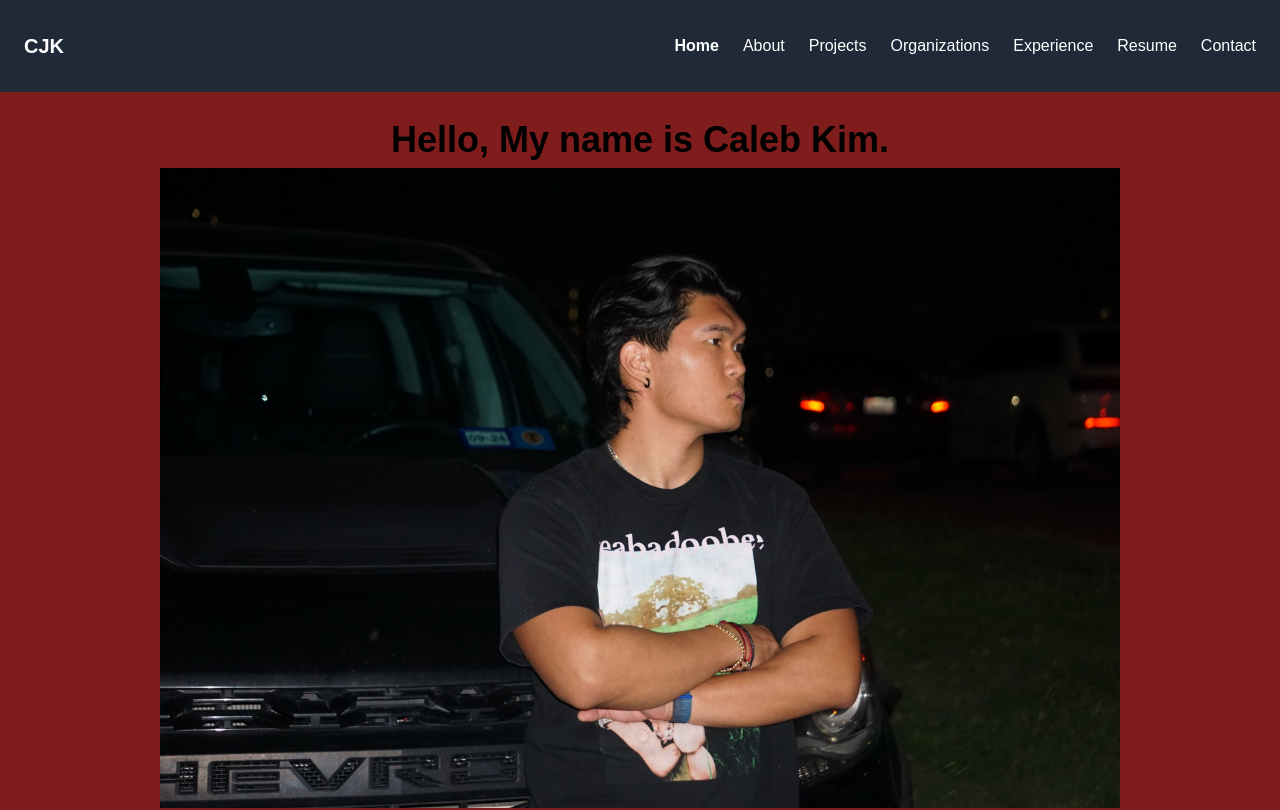
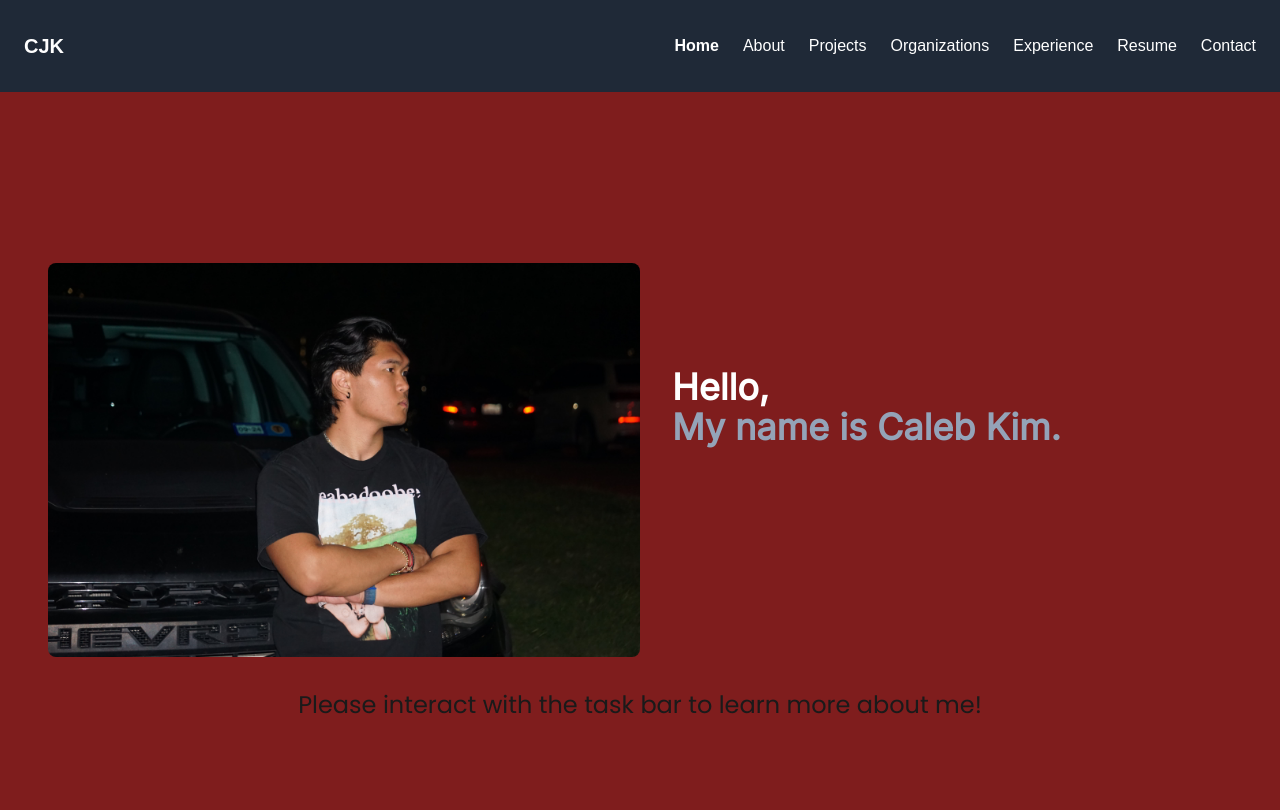
Before and after one commit to caleb-j-kim/portfolio-website, a Next.js app in the folder portfolio/: page /pages/home in a window 1280 px wide. Shown: the top 810 px of the page. Built offline with nearby package versions, Linux system fonts and the light colour scheme.

Commit message:
Version 1.1, updated home page and chhanged the font for all of the pages to look less intimidating.

```diff
--- a/portfolio/app/globals.css
+++ b/portfolio/app/globals.css
@@ -1,3 +1,5 @@
+@import url('https://fonts.googleapis.com/css2?family=Inter:ital,opsz@0,14..32;1,14..32&family=Poppins:ital,wght@0,100;0,200;0,300;0,400;0,500;0,600;0,700;0,800;0,900;1,100;1,200;1,300;1,400;1,500;1,600;1,700;1,800;1,900&display=swap');
+
 @tailwind base;
 @tailwind components;
 @tailwind utilities;
@@ -21,3 +23,24 @@ body {
   margin: 0;
   padding: 0;
 }
+
+.inter-400 {
+  font-family: Inter, serif;
+  font-optical-sizing: auto;
+  font-weight: 400;
+  font-style: normal;
+}
+
+.inter-800 {
+  font-family: Inter, serif;
+  font-optical-sizing: auto;
+  font-weight: 800;
+  font-style: normal;
+}
+
+.poppins-regular {
+  font-family: Poppins, serif;
+  font-optical-sizing: auto;
+  font-weight: 400;
+  font-style: normal;
+}
--- a/portfolio/app/pages/about/page.js
+++ b/portfolio/app/pages/about/page.js
@@ -28,15 +28,15 @@ export default function About() {
 
           {/* Right column: Text */}
           <div className="md:w-1/2">
-            <h1 className="text-4xl font-bold text-black mb-6">
+            <h1 className="text-4xl font-bold inter-800 text-black mb-6">
               Hi! I'm Caleb.
             </h1>
-            <p className="text-lg text-gray-700 mb-4 leading-relaxed">
+            <p className="text-lg text-gray-700 mb-4 poppins-regular leading-relaxed">
               I’m currently a senior studying Computer Science at the University of Texas at Dallas. Aside from focusing on academia, I am a software
               developer who enjoys many hobbies such as cooking, weightlifting, playing video games, traveling, fishing, photography, and more.
               Throughout my time in university I have been involved in various organizations and have created multiple personal projects as well.
             </p>
-            <p className="text-lg text-gray-700 mb-4 leading-relaxed">
+            <p className="text-lg text-gray-700 mb-4 poppins-regular leading-relaxed">
               Whether I'm coding a new application, creating or learning a new dish, or exploring the world through my camera lens, I love tackling new
               challenges and sharing what I have learned along the way. Thank you for stopping by - I'm looking forward to connecting, collaborating, and
               growing as not only a developer, but as a person as well.
--- a/portfolio/app/pages/contact/page.js
+++ b/portfolio/app/pages/contact/page.js
@@ -16,7 +16,7 @@ export default function Contact() {
         <h1 className="text-4xl font-bold text-black text-center mb-6">
               Let's Get in Touch!
             </h1>
-        <div className="text-2xl font-bold text-black text-center">Click on one of these three buttons to connect with me.</div>
+        <div className="text-2xl font-bold text-black poppins-regular text-center">Click on one of these three buttons to connect with me.</div>
 
         { /* Links */ }
           <div className="flex space-x-4 mb-4 py-4 items-center justify-center">
--- a/portfolio/app/pages/experience/page.js
+++ b/portfolio/app/pages/experience/page.js
@@ -60,7 +60,7 @@ const experience = [
       <h1 className="text-5xl font-extrabold text-center text-offblack">
         {activeExperience.title}
       </h1>
-      <h2 className="text-xl font-bold text-center text-red-600">
+      <h2 className="text-xl font-bold text-center inter-800 text-red-600">
         {activeExperience.date}
       </h2>
 
@@ -68,10 +68,10 @@ const experience = [
 
       <div className="flex flex-col md:flex-row items-center md:space-x-8">
         <div className="md:w-1/2">
-        <div className="text-2xl font-bold py-4 text-slate-700">
+        <div className="text-2xl font-extrabold py-4 poppins-regular text-slate-700">
           Technologies Used: {activeExperience.tech}
         </div>
-        <div className="text-lg font-semibold text-slate-700">
+        <div className="text-lg font-semibold inter-400 text-slate-700">
           {activeExperience.description}
           </div>
         </div>
--- a/portfolio/app/pages/home/page.js
+++ b/portfolio/app/pages/home/page.js
@@ -13,17 +13,21 @@ export default function Home() {
       { /* Background (add image)*/ }
       <main className="flex flex-col items-center justify-center h-screen bg-red-900 px-12 py-8">
         <FadeIn>
-        <h1 className="text-4xl font-bold text-black text-center py-2">Hello, My name is Caleb Kim.
-        </h1>
+        <div className="flex gap-4">
         <img
           src="/images/temp.jpg"
           alt="Caleb Kim"
           className="max-h-[80vh]
-          w-auto
+          w-6/12
           object-contain
-          mb-8"
+          mb-8 rounded-lg"
         />
-        <div className="text-2xl font-bold text-center">Please interact with the task bar to learn more about me!</div>
+        <br />
+        <h1 className="mt-24 inter-800 text-4xl font-bold text-slate-400 text-left py-2"> <span className="text-white">Hello,</span>
+        <br /> My name is Caleb Kim.
+        </h1>
+        </ div>
+        <div className="text-2xl font-bold text-center poppins-regular text-offblack">Please interact with the task bar to learn more about me!</div>
         </FadeIn>
       </main>
 
--- a/portfolio/app/pages/organizations/page.js
+++ b/portfolio/app/pages/organizations/page.js
@@ -100,7 +100,7 @@ const organizations = [
       <h1 className="text-5xl font-extrabold text-center text-offblack">
         {activeOrganization.title}
       </h1>
-      <h2 className="text-xl font-bold text-center text-red-600">
+      <h2 className="text-xl font-bold text-center inter-800 text-red-600">
         {activeOrganization.date}
       </h2>
 
@@ -108,10 +108,10 @@ const organizations = [
 
       <div className="flex flex-col md:flex-row items-center md:space-x-8">
         <div className="md:w-1/2">
-        <div className="text-2xl font-bold py-4 text-slate-700">
+        <div className="text-2xl font-extrabold py-4 poppins-regular text-slate-700">
           Position Held: {activeOrganization.position}
         </div>
-        <div className="text-lg font-semibold text-slate-700">
+        <div className="text-lg font-semibold inter-400 text-slate-700">
           {activeOrganization.description}
           </div>
         </div>
--- a/portfolio/app/pages/projects/page.js
+++ b/portfolio/app/pages/projects/page.js
@@ -96,7 +96,7 @@ export default function Projects() {
       <h1 className="text-5xl font-extrabold text-center text-offblack">
         {activeProject.title}
       </h1>
-      <h2 className="text-xl font-bold text-center text-red-600">
+      <h2 className="text-xl font-bold text-center inter-800 text-red-600">
         {activeProject.date}
       </h2>
 
@@ -104,10 +104,10 @@ export default function Projects() {
 
       <div className="flex flex-col md:flex-row items-center md:space-x-8">
         <div className="md:w-1/2">
-        <div className="text-2xl font-bold py-4 text-slate-700">
+        <div className="text-2xl font-extrabold py-4 poppins-regular text-slate-700">
           Technologies Used: {activeProject.tech}
         </div>
-        <div className="text-lg font-semibold text-slate-700">
+        <div className="text-lg font-semibold inter-400 text-slate-700">
           {activeProject.description}
           </div>
         </div>
--- a/portfolio/app/pages/resume/page.js
+++ b/portfolio/app/pages/resume/page.js
@@ -14,7 +14,7 @@ export default function Resume() {
 
       <main className="flext items-center justify-center h-screen bg-gray-300 px-12 py-8">
         <FadeIn>
-        <div className="text-2xl font-bold text-center text-offblack">Here's my most up-to-date Resume as of November, 2024!</div>
+        <div className="text-2xl font-extrabold text-center poppins-regular text-offblack">Here's my most up-to-date Resume as of November, 2024!</div>
         <div className="mt-4 text-center">
         <div className="mt-6 flex justify-center">
   <iframe
```
